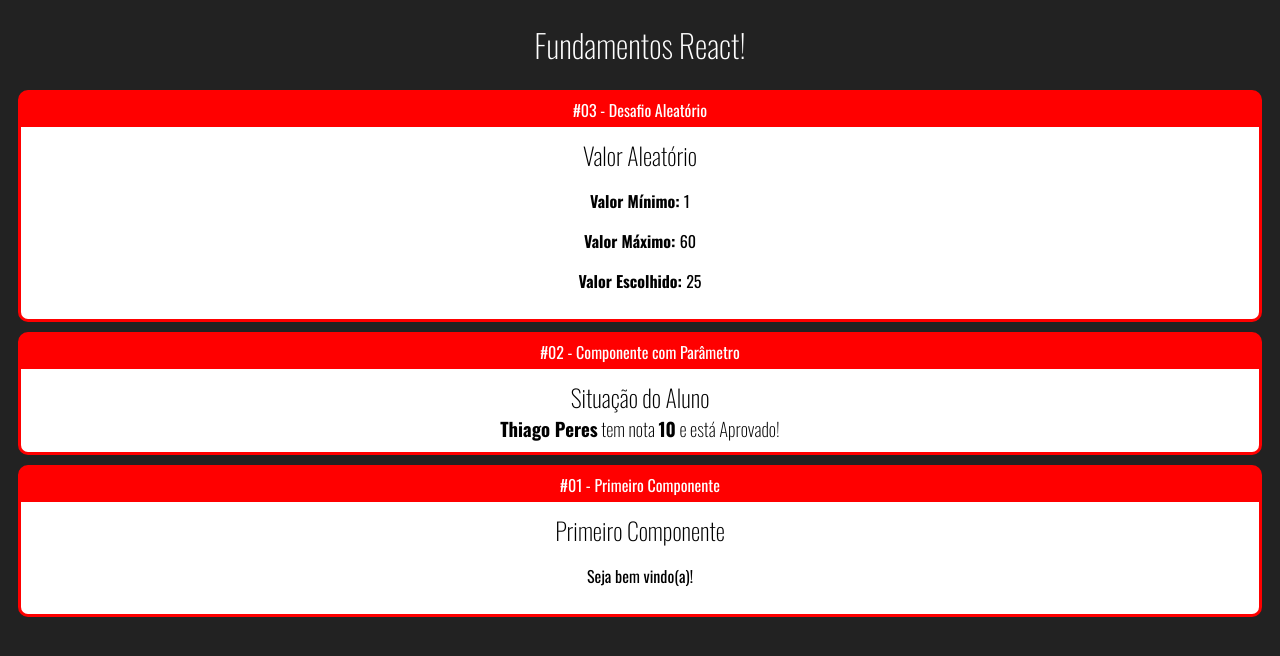
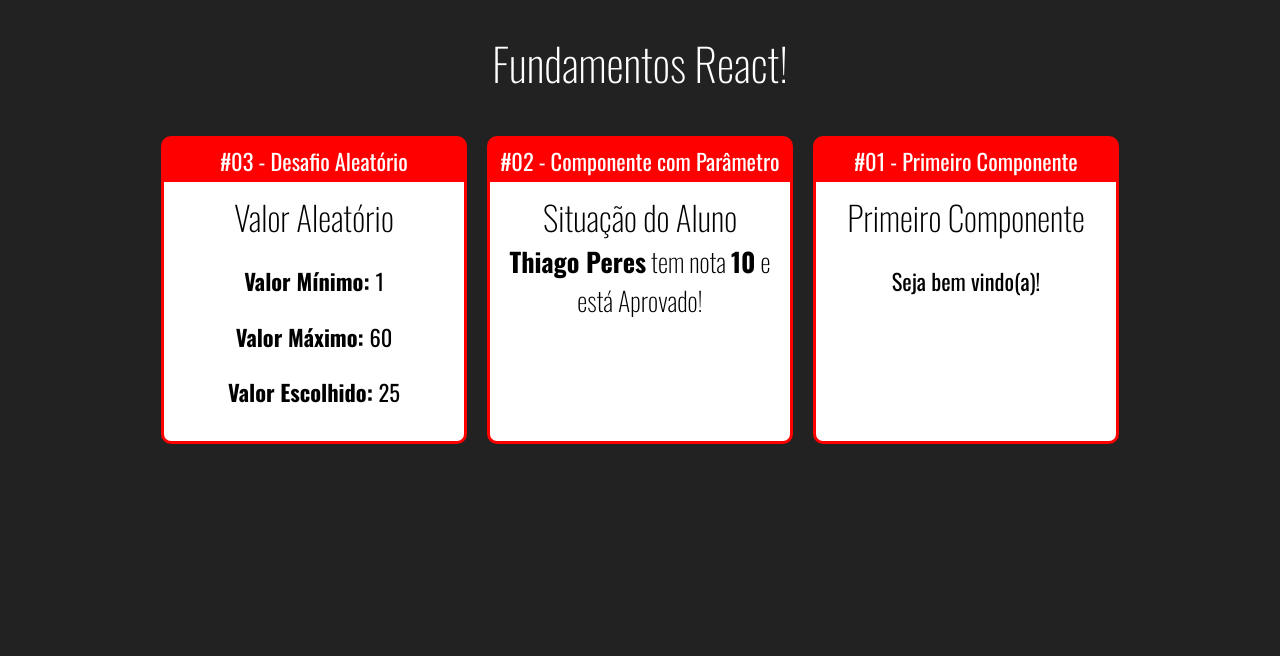
Before and after one commit to thiagoperest/fundamentos-react, a React (Create React App) app: page / in a window 1280 px wide. Shown: the top 656 px of the page. Built offline with nearby package versions, Linux system fonts and the light colour scheme.

Commit message:
Componente Card #02

```diff
--- /dev/null
+++ b/src/App.css
@@ -0,0 +1,5 @@
+.App .Cards {
+    display: flex;
+    justify-content: center;
+    flex-wrap: wrap;
+}
--- a/src/App.jsx
+++ b/src/App.jsx
@@ -1,3 +1,4 @@
+import "./App.css";
 import React from "react";
 
 import Card from "./components/layout/Card";
@@ -8,9 +9,10 @@
 // eslint-disable-next-line import/no-anonymous-default-export
 export default () => {
   return (
-    <>
+    <div className="App">
       <h1>Fundamentos React!</h1>
 
+      <div className="Cards">
         <Card titulo="#03 - Desafio Aleatório">
           <Aleatorio min={1} max={60} />
         </Card>
@@ -25,6 +27,7 @@
         <Card titulo="#01 - Primeiro Componente">
           <Primeiro />
         </Card>
-    </>
+      </div>
+    </div>
   );
 };
--- a/src/components/layout/Card.css
+++ b/src/components/layout/Card.css
@@ -4,6 +4,11 @@
     border-radius: 10px;
     overflow: hidden;
     margin: 10px;
+
+    display: flex;
+    flex-direction: column;
+    max-width: 300px;
+    min-width: 300px;
 }
 
 .Card .Title {
@@ -13,6 +18,7 @@
 }
 
 .Card .Content {
+    flex: 1;
     background-color: #fff;
     color: black;
     padding: 10px;
--- a/src/index.css
+++ b/src/index.css
@@ -3,6 +3,7 @@
     background-color: #222;
     color: #fff;
     text-align: center;
+    font-size: 1.4rem;
 }
 
 h1, h2, h3 {
```
Lines whose indentation alone changed are shown as unchanged.
